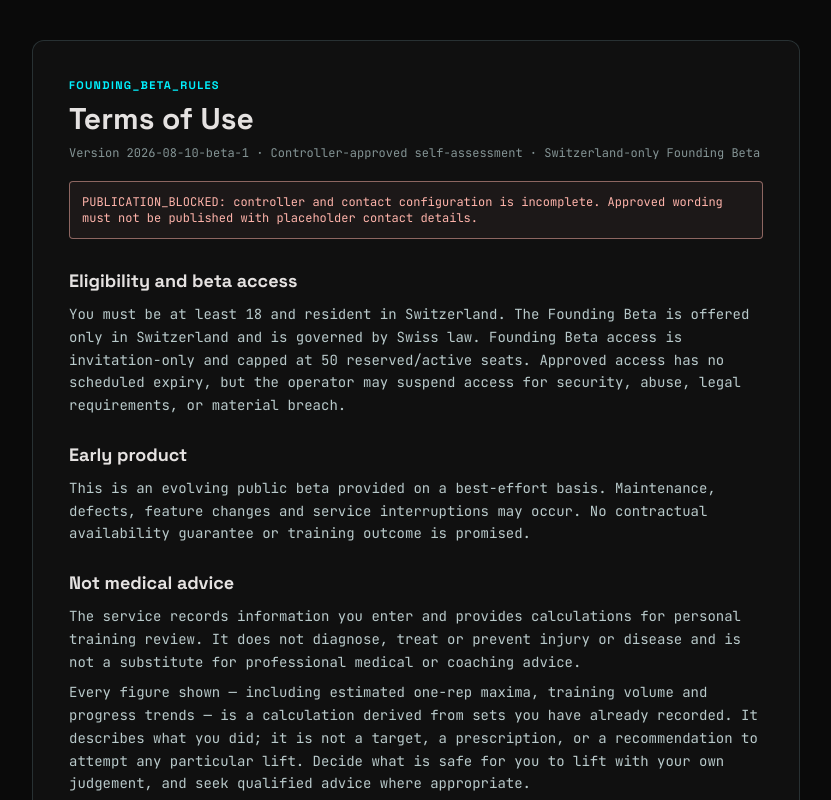
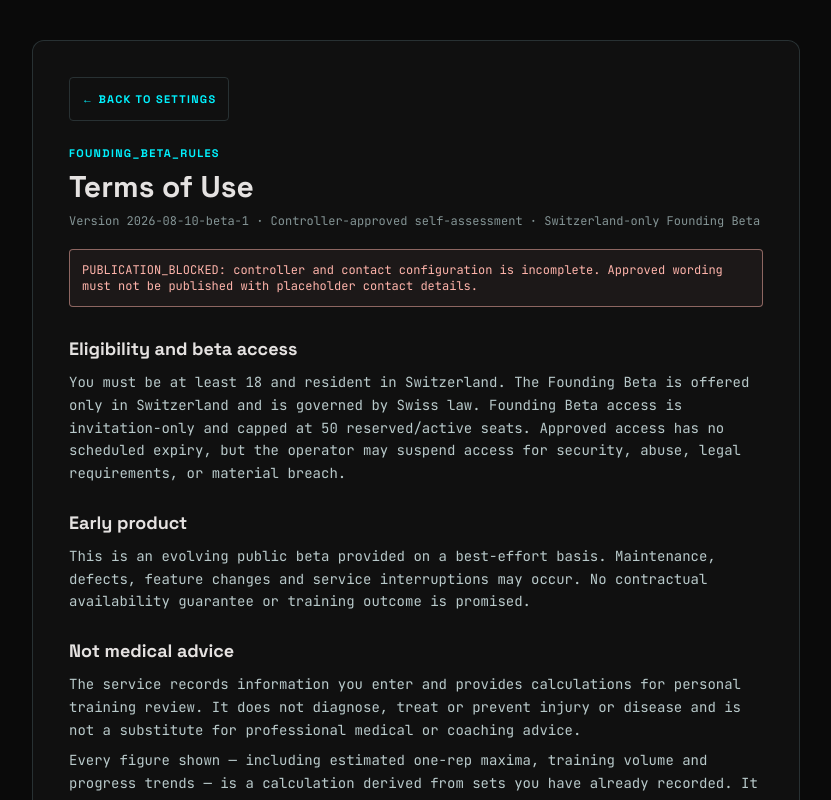
Before and after one commit to haagjjan/gym-track, a Next.js app in the folder apps/web/: page /terms in a window 1280 px wide. Shown: the top 800 px of the page, without its empty margins (224-1055 px from the left). Built offline with nearby package versions, Linux system fonts and the light colour scheme.

Commit message:
adj: back to settings from more informationsp page

```diff
--- a/apps/web/src/features/legal/legal-page.tsx
+++ b/apps/web/src/features/legal/legal-page.tsx
@@ -3,7 +3,7 @@ import type { ReactNode } from "react";
 import { PUBLIC_PRIVACY_VERSION } from "../../shared/public-policy";
 
 export function LegalPage({ children, eyebrow, title, version = PUBLIC_PRIVACY_VERSION }: { children: ReactNode; eyebrow: string; title: string; version?: string }): ReactNode {
-  return <main className="min-h-dvh bg-void px-5 py-10 text-fg"><article className="mx-auto max-w-3xl rounded-xl border border-outline-dim/60 bg-surface/70 p-6 sm:p-9"><p className="label-caps text-cyan">{eyebrow}</p><h1 className="mt-2 font-display text-3xl font-bold">{title}</h1><p className="mt-2 text-xs text-outline">Version {version} · Controller-approved self-assessment · Switzerland-only Founding Beta</p>{!legalConfigComplete() ? <p className="mt-5 rounded border border-red/50 bg-red/5 p-3 text-xs text-red" role="alert">PUBLICATION_BLOCKED: controller and contact configuration is incomplete. Approved wording must not be published with placeholder contact details.</p> : null}<div className="legal-copy mt-7 space-y-6 text-sm leading-relaxed text-fg-muted">{children}</div><nav className="mt-9 flex flex-wrap gap-4 border-t border-outline-dim/50 pt-5 text-xs"><Link className="text-cyan" href="/beta">Founding Beta</Link><Link className="text-cyan" href="/privacy">Privacy</Link><Link className="text-cyan" href="/cookies">Cookies & storage</Link><Link className="text-cyan" href="/terms">Terms</Link><Link className="text-cyan" href="/support">Support</Link></nav></article></main>;
+  return <main className="min-h-dvh bg-void px-5 py-10 text-fg"><article className="mx-auto max-w-3xl rounded-xl border border-outline-dim/60 bg-surface/70 p-6 sm:p-9"><Link className="label-caps mb-6 inline-flex min-h-11 items-center rounded border border-outline-dim/60 px-3 text-cyan transition-colors hover:border-cyan/50 hover:bg-cyan/5" href="/settings">← Back to Settings</Link><p className="label-caps text-cyan">{eyebrow}</p><h1 className="mt-2 font-display text-3xl font-bold">{title}</h1><p className="mt-2 text-xs text-outline">Version {version} · Controller-approved self-assessment · Switzerland-only Founding Beta</p>{!legalConfigComplete() ? <p className="mt-5 rounded border border-red/50 bg-red/5 p-3 text-xs text-red" role="alert">PUBLICATION_BLOCKED: controller and contact configuration is incomplete. Approved wording must not be published with placeholder contact details.</p> : null}<div className="legal-copy mt-7 space-y-6 text-sm leading-relaxed text-fg-muted">{children}</div><nav className="mt-9 flex flex-wrap gap-4 border-t border-outline-dim/50 pt-5 text-xs"><Link className="text-cyan" href="/beta">Founding Beta</Link><Link className="text-cyan" href="/privacy">Privacy</Link><Link className="text-cyan" href="/cookies">Cookies & storage</Link><Link className="text-cyan" href="/terms">Terms</Link><Link className="text-cyan" href="/support">Support</Link></nav></article></main>;
 }
 
 /**
```
Also changed, not shown: 1 other file (tests, documents, lock files or other folders).
